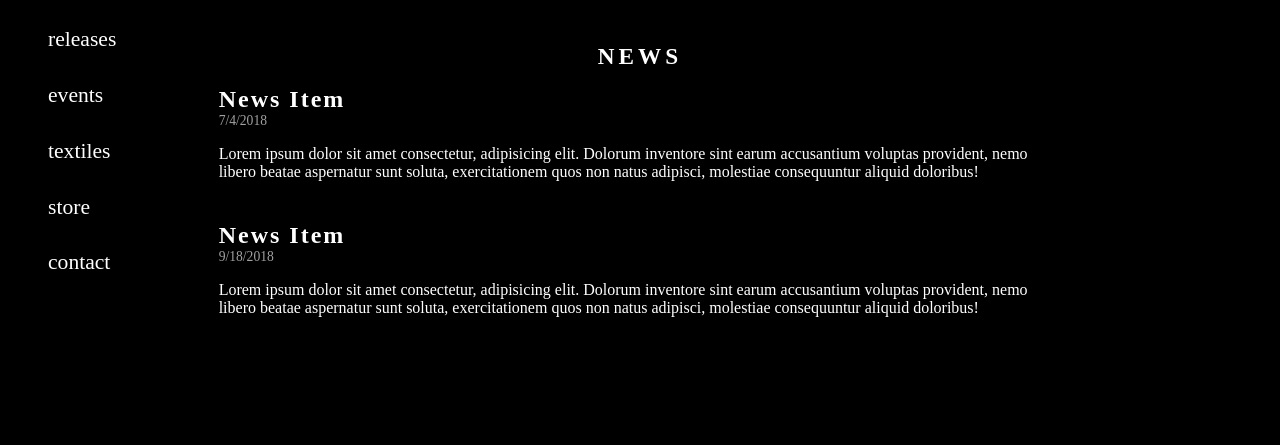
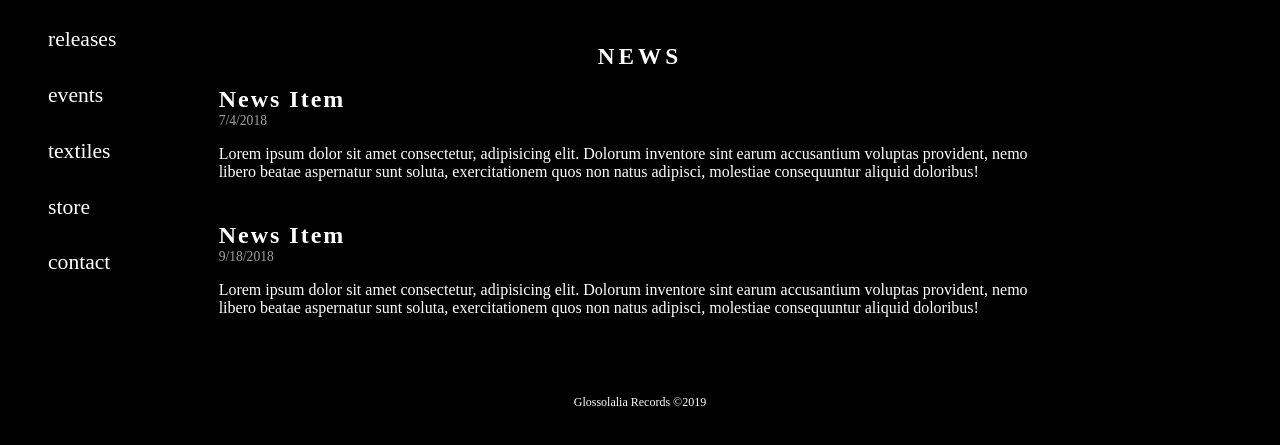
Before and after one commit to stephenparkhum/Glossolalia-Records-2019, a plain HTML site: page index.html in a window 1280 px wide. Shown: the part 199-644 px from the top of the page. Drawn offline with Linux system fonts and the light colour scheme; a web font is replaced by a local one.

Commit message:
Updated footer
Added footer to overall site

```diff
--- a/css/style.css
+++ b/css/style.css
@@ -449,3 +449,14 @@ p .artist-bio {
 .mailing-icon {
     width: 35px;
 }
+
+
+/* FOOTER */
+.footer {
+    width: 100%;
+    padding-top: 50px;
+    font-size: .75rem;
+    text-align: center;
+    height: 35px;
+    vertical-align: middle;
+}
--- a/index.html
+++ b/index.html
@@ -271,6 +271,14 @@
 
             </a>
         </div>
+
+        <!-- FOOTER -->
+
+    </div>
+    <div class="footer">
+        <footer>
+            <p>Glossolalia Records &copy;2019</p>
+        </footer>
     </div>
     <script src='./js/script.js'></script>
     <script src="./js/artist.js"></script>
```
